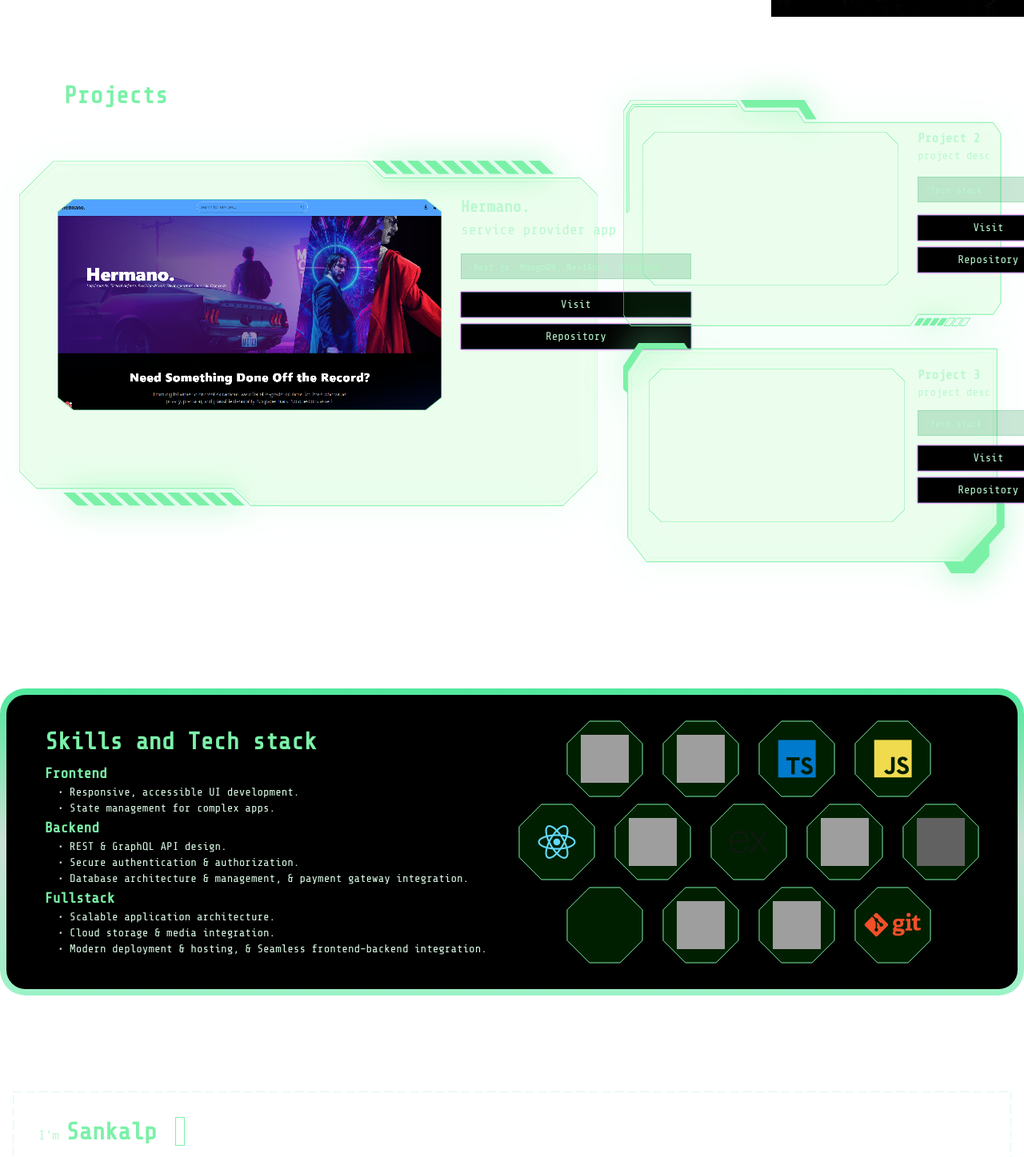
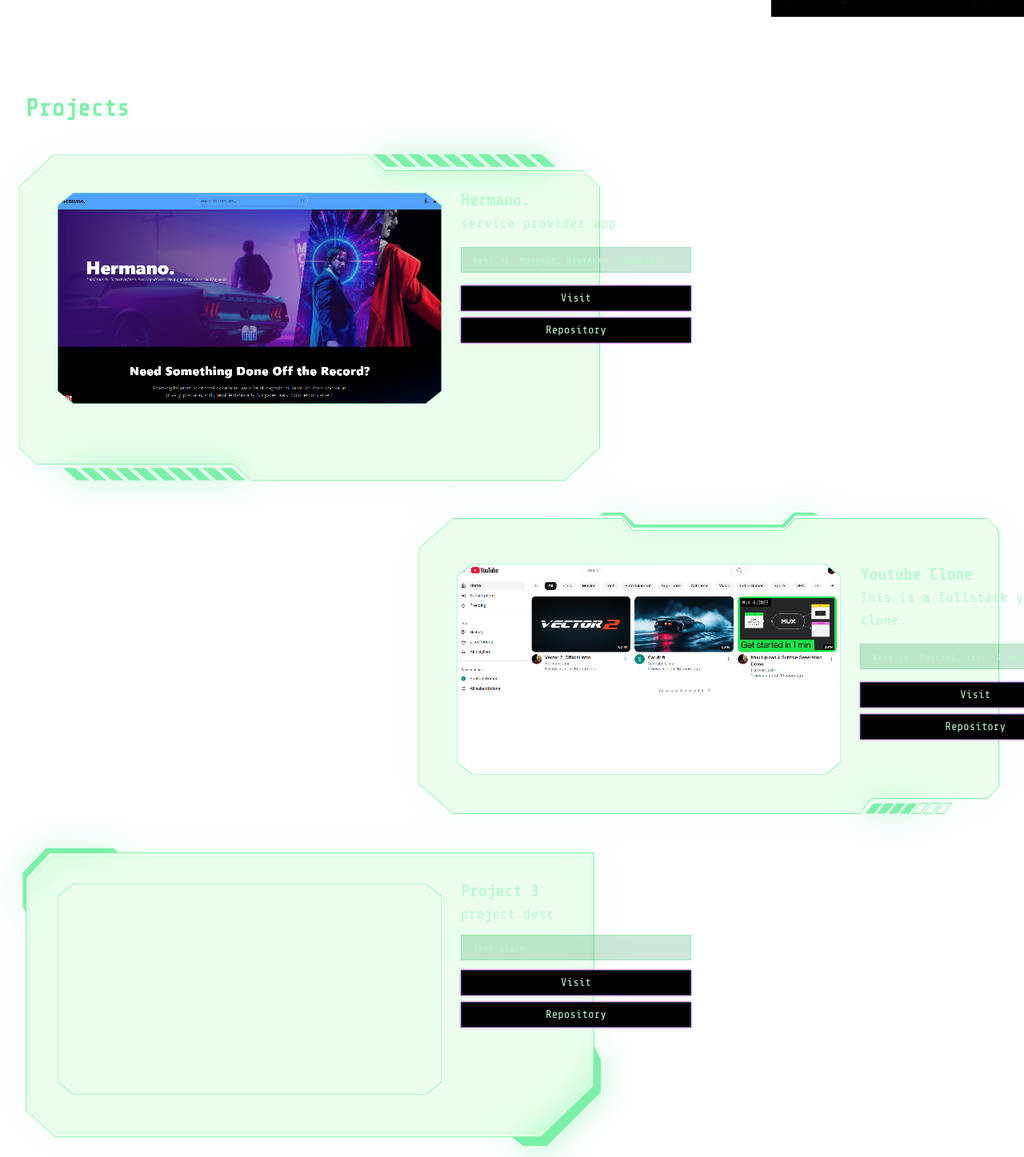
Before and after one commit to Herman6220/portfolio, a Next.js app: page / in a window 1280 px wide. Shown: the part 843-2290 px from the top of the page at 80% size. Built offline with nearby package versions, Linux system fonts and the light colour scheme; grey boxes are pictures that could not be loaded.

Commit message:
new project added

```diff
--- a/src/app/page.tsx
+++ b/src/app/page.tsx
@@ -25,16 +25,16 @@ export default function Home() {
   const typeRef = useRef<HTMLDivElement>(null);
 
   useEffect(() => {
-    if(!typeRef.current) return;
+    if (!typeRef.current) return;
 
     const observer = new IntersectionObserver(
       ([entry]) => {
-        if(entry.isIntersecting && typeRef.current){
+        if (entry.isIntersecting && typeRef.current) {
           setTyping(true);
           observer.unobserve(typeRef.current);
         }
       },
-      {threshold: 0.2}
+      { threshold: 0.2 }
     )
 
     observer.observe(typeRef.current);
@@ -126,13 +126,16 @@ export default function Home() {
           <div className="absolute bottom-0 h-full w-full bg-gradient-to-b from-transparent via-transparent to-[#000000]"></div>
         </div>
       </div>
+
+
       {/* 2nd page */}
       <div id="projects-section" className="h-full pt-20">
-        <div className="py-10 px-2 sm:py-4 sm:px-4 w-full h-full sm:h-[80vh] flex sm:flex-row flex-col gap-4 items-center justify-center sm:items-center sm:justify-between relative">
-          <div className="absolute mb-4 top-0 left-8 sm:left-20"><h1 className="font-shareTech text-xl sm:text-3xl font-black text-green-300">Projects</h1></div>
-          <div className="w-full h-44 sm:w-3/5 sm:h-3/4 sm:p-2 relative">
+        <div className="py-10 px-2 sm:py-4 sm:px-4 w-full h-full flex  flex-col gap-4 justify-center">
+          <div className="mb-4 pl-4"><h1 className="font-shareTech text-xl sm:text-3xl font-black text-green-300">Projects</h1></div>
+          <div className="flex w-full h-44 sm:h-108">
+          <div className="w-full h-full sm:w-3/5 sm:p-2 relative">
             <svg
-              viewBox="0 0 100 102"
+              viewBox="0 0 101 102"
               className="w-full h-full"
               preserveAspectRatio="none"
               filter="drop-shadow(0 0 20px #7bf1a8)"
@@ -214,15 +217,18 @@ export default function Home() {
               </div>
             </div>
           </div>
-          <div className="w-full sm:w-2/5 h-full relative">
-            <div className="w-full sm:h-1/2 h-40 sm:p-2 relative">
+          </div>
+
+
+            <div className="flex w-full h-40 sm:h-100 sm:justify-end">
+            <div className="w-full h-full sm:w-3/5 sm:p-2 relative">
               <svg
                 viewBox="0 0 101 102"
                 className="w-full h-full"
                 preserveAspectRatio="none"
                 filter="drop-shadow(0 0 20px #7bf1a8)"
               >
-                <polygon points="0,5 2,0 30,0 32,5 46,5 48,10 98,10 100,15 100,90 98,95 78,95 76,100 2,100 0,95"
+                <polygon points="0,12 6,2 35,2 37,6 63,6 65,2 98,2 100,6 100,91 98,95 78,95 76,100 6,100 0,90"
                   fill="rgba(0, 255, 0, 0.05)"
                   stroke="#7bf1a8"
                   strokeWidth="1"
@@ -235,17 +241,84 @@ export default function Home() {
                 <polygon points="86.4,96.6 85,100 86.5,100 87.9,96.6" fill="rgba(0, 255, 0, 0.01)" stroke="#7bf1a8" strokeWidth="1" vectorEffect="non-scaling-stroke" />
                 <polygon points="88.4,96.6 87,100 88.5,100 89.9,96.6" fill="rgba(0, 255, 0, 0.01)" stroke="#7bf1a8" strokeWidth="1" vectorEffect="non-scaling-stroke" />
                 <polygon points="90.4,96.6 89,100 90.5,100 91.9,96.6" fill="rgba(0, 255, 0, 0.01)" stroke="#7bf1a8" strokeWidth="1" vectorEffect="non-scaling-stroke" />
-                <polygon points="1,50 1,6 2.5,2 29.8,2 30.2,3 2.8,3 1.5,6 1.5,49" fill="none" stroke="#7bf1a8" strokeWidth="1" vectorEffect="non-scaling-stroke" />
-                <polygon points="31,0 32.4,3.4 46.4,3.4 48.5,8.6 51.2,8.6 48,0" fill="#7bf1a8" />
+                <polygon points="32,0 31,1 35,1 37,5 63,5 65,1 69,1 68,0 64.7,0 62.7,4 37.3,4 35.3,0" fill="#7bf1a8" />
               </svg>
-              <div className="absolute -top-3 -left-12 sm:top-12 sm:left-8 sm:w-80 h-48 scale-60 sm:scale-100 ">
+              <div className="absolute -top-2 -left-8 sm:top-18 sm:left-14 sm:w-120 sm:h-66 scale-66 sm:scale-100 ">
+                <svg viewBox="0 0 120 66" className="w-full h-full" preserveAspectRatio="xMidYMid slice">
+                  <defs>
+                    <pattern id="protwo" patternUnits="userSpaceOnUse" width="120" height="66">
+                      <image href="/project2.png" x="0" y="0" width="120" height="66" preserveAspectRatio="xMidYMid slice" />
+                    </pattern>
+                  </defs>
+                  <polygon
+                    points="0,4 5,0 115,0 120,4 120,62 115,66 5,66 0,62"
+                    fill="url(#protwo)"
+                    stroke="#7bf1a8"
+                    strokeWidth="1"
+                    vectorEffect="non-scaling-stroke"
+                    preserveAspectRatio="xMidYMid slice"
+                  />
+                </svg>
+              </div>
+              <div className="absolute top-2 left-58 sm:top-18 sm:left-140 w-28 h-30 sm:w-72 sm:h-72 flex flex-col gap-2 sm:gap-4 ">
+                <div>
+                  <h1 className="font-shareTech font-black text-sm sm:text-xl text-green-200">Youtube Clone</h1>
+                  <h2 className="font-shareTech text-[10px] sm:text-lg text-green-200 line-clamp-1 sm:line-clamp-none">This is a fullstack youtube clone.</h2>
+                </div>
+                <div className="w-full h-8 border border-green-500/20 bg-green-700/20 px-1 sm:py-2 sm:px-2">
+                  <p className="font-shareTech text-[10px] sm:text-xs text-green-200">•Next.js, PostSql, trpc, Clerk</p>
+                </div>
+                <div className="flex flex-col gap-1 sm:gap-2">
+                  <Link href="#">
+                    <div className="w-full h-6 sm:h-8 text-xs sm:text-sm border border-blue-300/40 bg-black px-1 py-2 font-shareTech flex items-center justify-center text-green-200" style={{ boxShadow: "0 0 2px #f0f" }}>Visit</div>
+                  </Link>
+                  <Link href="#">
+                    <div className="w-full h-6 sm:h-8 text-xs sm:text-sm border border-blue-300/40 bg-black px-1 py-2 font-shareTech flex items-center justify-center text-green-200" style={{ boxShadow: "0 0 2px #f0f" }}>Repository</div>
+                  </Link>
+                </div>
+              </div>
+            </div>
+            </div>
+
+            <div className="flex w-full h-40 sm:h-100">
+            <div className="w-full sm:w-3/5 h-full sm:p-2 mt-4 sm:mt-0 relative">
+              <svg
+                viewBox="0 0 100 100"
+                className="w-full h-full"
+                preserveAspectRatio="none"
+                filter="drop-shadow(0 0 20px #7bf1a8)"
+              >
+                <polygon points="1.2,10.5 5.2,2.5 98,2.5 98,78.5 89,95 6.2,95 1.2,86.5"
+                  fill="rgba(0, 255, 0, 0.05)"
+                  stroke="#7bf1a8"
+                  strokeWidth="1"
+                  vectorEffect="non-scaling-stroke"
+                />
+                <polygon points="1.2,10.5 5.2,2.5 98,2.5 98,78.5 89,95 6.2,95 1.2,86.5"
+                  fill="none"
+                  stroke="#7bf1a8"
+                  strokeWidth="0.2"
+                  vectorEffect="non-scaling-stroke"
+                  transform="scale(0.99, 0.97)"
+                  transform-origin="center"
+                />
+                <polygon points="0.6,20 0.6,9 4.6,1 16,1 17,2.5 5.2,2.5 1.2,10.5 1.2,22" fill="#7bf1a8" />
+                <polygon points="86,98 90,98 99.2,80.5 99.2,70 98,65 98,78.5 89,95 84,95" fill="#7bf1a8" />
+              </svg>
+
+              <div className="absolute -top-2 -left-8 sm:top-14 sm:w-120 sm:left-14 sm:h-66 scale-66 sm:scale-100">
                 <svg
-                  viewBox="0 0 80 48"
+                  viewBox="0 0 120 66"
                   className="w-full h-full"
                   preserveAspectRatio="none"
                 >
+                  <defs>
+                    <pattern id="protwo" patternUnits="userSpaceOnUse" width="120" height="66">
+                      <image href="/project2.png" x="0" y="0" width="120" height="66" preserveAspectRatio="xMidYMid slice" />
+                    </pattern>
+                  </defs>
                   <polygon
-                    points="0,4 4,0 76,0 80,4 80,44 76,48 4,48 0,44"
+                    points="0,4 5,0 115,0 120,4 120,62 115,66 5,66 0,62"
                     fill="none"
                     stroke="#7bf1a8"
                     strokeWidth="1"
@@ -254,12 +327,10 @@ export default function Home() {
                 </svg>
               </div>
 
-
-
-              <div className="absolute top-6 left-56 sm:top-11 sm:left-94 w-30 h-30 sm:w-44 sm:h-48 flex flex-col gap-2 sm:gap-4 ">
+              <div className="absolute top-4 left-58 sm:top-13 sm:left-140 w-28 h-30 sm:w-72 sm:h-72 flex flex-col gap-2 sm:gap-3 scale-100">
                 <div>
-                  <h1 className="font-shareTech font-black text-sm sm:text-base text-green-200">Project 2</h1>
-                  <h2 className="font-shareTech text-[10px] sm:text-sm text-green-200">project desc</h2>
+                  <h1 className="font-shareTech font-black text-sm sm:text-xl text-green-200">Project 3</h1>
+                  <h2 className="font-shareTech text-[10px] sm:text-lg text-green-200">project desc</h2>
                 </div>
                 <div className="w-full h-8 border border-green-500/20 bg-green-700/20 px-1 sm:py-2 sm:px-2">
                   <p className="font-shareTech text-[10px] sm:text-xs text-green-200">•Tech stack</p>
@@ -274,69 +345,12 @@ export default function Home() {
                 </div>
               </div>
             </div>
-
-            <div className="w-full sm:h-1/2 h-40 sm:p-2 mt-4 sm:mt-0 relative">
-              <svg
-                viewBox="0 0 100 100"
-                className="w-full h-full"
-                preserveAspectRatio="none"
-                filter="drop-shadow(0 0 20px #7bf1a8)"
-              >
-                <polygon points="1.2,12.5 5.2,2.5 98,2.5 98,78.5 89,95 6.2,95 1.2,84.5"
-                  fill="rgba(0, 255, 0, 0.05)"
-                  stroke="#7bf1a8"
-                  strokeWidth="1"
-                  vectorEffect="non-scaling-stroke"
-                />
-                <polygon points="1.2,12.5 5.2,2.5 98,2.5 98,78.5 89,95 6.2,95 1.2,84.5"
-                  fill="none"
-                  stroke="#7bf1a8"
-                  strokeWidth="0.2"
-                  vectorEffect="non-scaling-stroke"
-                  transform="scale(0.98, 0.96)"
-                  transform-origin="center"
-                />
-                <polygon points="0,20 0,15 0,10 4,0 16,0 17,2.5 5.2,2.5 1.2,12.5 1.2,22" fill="#7bf1a8" />
-                <polygon points="86,100 92,100 96,92.5 96,87.5 100,80 100,70 98,65 98,78.5 89,95 84,95" fill="#7bf1a8" />
-              </svg>
-
-              <div className="absolute -top-5 -left-11 sm:top-10 sm:left-10 scale-60 sm:scale-100 w-80 h-48  ">
-                <svg
-                  viewBox="0 0 80 48"
-                  className="w-full h-full"
-                  preserveAspectRatio="none"
-                >
-                  <polygon
-                    points="0,4 4,0 76,0 80,4 80,44 76,48 4,48 0,44"
-                    fill="none"
-                    stroke="#7bf1a8"
-                    strokeWidth="1"
-                    vectorEffect="non-scaling-stroke"
-                  />
-                </svg>
-              </div>
-              <div className="absolute top-4 left-56 sm:top-9 sm:left-94 w-30 h-30 sm:w-44 sm:h-40 flex flex-col gap-2 sm:gap-3 scale-100">
-                <div>
-                  <h1 className="font-shareTech font-black text-sm sm:text-base text-green-200">Project 3</h1>
-                  <h2 className="font-shareTech text-[10px] sm:text-sm text-green-200">project desc</h2>
-                </div>
-                <div className="w-full h-8 border border-green-500/20 bg-green-700/20 px-1 sm:py-2 sm:px-2">
-                  <p className="font-shareTech text-[10px] sm:text-xs text-green-200">•Tech stack</p>
-                </div>
-                <div className="flex flex-col gap-1 sm:gap-2">
-                  <Link href="#">
-                    <div className="w-full h-6 sm:h-8 text-xs sm:text-sm border border-blue-300/40 bg-black px-1 py-2 font-shareTech flex items-center justify-center text-green-200" style={{ boxShadow: "0 0 2px #f0f" }}>Visit</div>
-                  </Link>
-                  <Link href="#">
-                    <div className="w-full h-6 sm:h-8 text-xs sm:text-sm border border-blue-300/40 bg-black px-1 py-2 font-shareTech flex items-center justify-center text-green-200" style={{ boxShadow: "0 0 2px #f0f" }}>Repository</div>
-                  </Link>
-                </div>
-              </div>
             </div>
 
           </div>
         </div>
-      </div>
+
+
       {/* 3rd page */}
       <div id="skills-section" className="h-full pt-10 sm:pt-20">
         <div className="p-2 w-full h-full my-10 flex items-center justify-center rounded-4xl bg-gradient-to-b from-green-400/70 via-green-800/20 to-green-400/40">
@@ -616,10 +630,10 @@ export default function Home() {
         </svg>
         <div className="absolute flex flex-col gap-2 sm:gap-4 top-24 left-8 w-78 sm:w-364 sm:h-77 font-shareTech text-green-200 sm:p-4">
           <div className="flex">
-          <p className={`w-30 sm:w-40 typewriter ${typing ? "animate": ""}`}>
-            I&apos;m <span className="text-xl sm:text-3xl font-bold text-green-300">Sankalp</span>
-          </p>
-          <span className="cursor w-2 sm:w-3"></span>
+            <p className={`w-30 sm:w-30 typewriter ${typing ? "animate" : ""}`}>
+              I&apos;m <span className="text-xl sm:text-3xl font-bold text-green-300">Sankalp Kumar</span>
+            </p>
+            <span className="cursor w-2 sm:w-3"></span>
           </div>
 
           <p className="text-xs sm:text-base">
@@ -640,23 +654,23 @@ export default function Home() {
               width: 0;
             }
             .typewriter.animate{
-              animation: typing 2s steps(50, end) forwards;
+              animation: typing 3s steps(20, end) forwards;
             }
             .cursor {
               border: 1px solid #7bf1a8;
               background-color: transparent;
               vertical-align: bottom;
-              animation: blink-caret 1s step-end 8;
+              animation: blink-caret 1s step-end infinite;
             }
 
             @keyframes typing{
                   from{width: 0}
-                  to{width: 40%}
+                  to{width: 58%}
             }
             @media(min-width: 768px){
               @keyframes typing{
                   from{width: 0}
-                  to{width: 12%}
+                  to{width: 18%}
               }
             }
             @keyframes blink-caret{
@@ -726,7 +740,7 @@ export default function Home() {
               <button
                 type="submit"
                 disabled={isSubmitting}
-                className="group px-2 py-1 h-18 font-shareTech text-green-200 cursor-pointer border border-red-700/50 relative overflow-hidden"
+                className="group px-2 py-1 h-18 font-shareTech text-green-200 cursor-pointer border border-red-700/50 relative overflow-hidden disabled:animate-pulse"
                 style={{ textShadow: "0 0 5px #0f0" }}
               >
                 <div className="absolute bg-red-500 top-1/2 left-1/2 -translate-x-1/2  w-56 h-28 z-0 blur-lg group-hover:scale-x-150 group-hover:blur-xl transition-transform duration-1000 ease-in-out" style={{ borderRadius: "50%" }}></div>
@@ -734,18 +748,6 @@ export default function Home() {
               </button>
               <Image alt="wr" className="absolute w-10 h-10 invert bottom-14 right-2 opacity-50" width={40} height={40} src="/animal.png" />
             </form>
-            {/* <style>
-              {`
-                .grad{
-                  background: radial-gradient(ellipse at bottom, rgba(255, 0, 0, 0.5) 10%, transparent 70%);
-                  transition: all 1s ease-in-out;
-                }
-                .grad:hover{
-                  background: radial-gradient(ellipse at bottom, rgba(255, 0, 0, 0.5) 30%, transparent 90%);
-                }
-              `}
-            </style> */}
-
 
           </div>
 
```
Also changed, not shown: public/project2.png (added).
